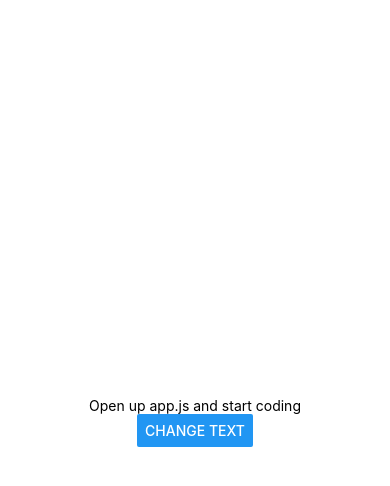
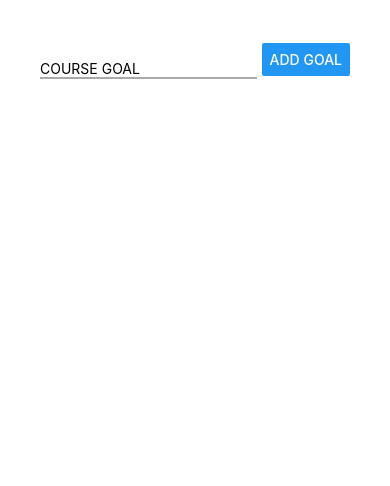
Before and after one commit to ris3abh/react_app1, a React Native app: screen / in a window 390 px wide. Shown: the top 486 px of the page. Built offline with nearby package versions, Linux system fonts and the light colour scheme.

Commit message:
goal setter app p1

```diff
--- a/App.js
+++ b/App.js
@@ -1,14 +1,44 @@
 import { StatusBar } from 'expo-status-bar';
 import React ,{useState} from 'react';
-import { StyleSheet, Text, View ,Button} from 'react-native';
+import { StyleSheet, Text, View ,Button ,TextInput ,FlatList} from 'react-native';
+import GoalItem from './components/GoalItem';
+export default function App() {
 
-export default function App() {
-  const[outputText,setOutputText] = useState('Open up app.js and start coding')
+  const [enteredGoal ,setEnteredGoal] =useState('')
+  const [courseGoals ,setCourseGoals] =useState([]);
+
+  const goalInputHandler = (enteredText) =>{
+    setEnteredGoal(enteredText);
+  };
+
+  const addGoalHandler = () =>{
+    setCourseGoals(currentGoals => [...courseGoals,
+      {id: Math.random().toString(), value: enteredGoal
+    }]);
+  };
+
   return (
     <View style={styles.container}>
-      <Text>{outputText}</Text>
       <StatusBar style="auto" />
-      <Button title="change text" onPress={() => setOutputText('the text changed!')}/>
+      <View style= {styles.fieldOne} >
+        <TextInput
+          placeholder="COURSE GOAL"
+          style={styles.goalField}
+          onChangeText={goalInputHandler}
+          value={enteredGoal}
+        />
+        <Button
+          title="Add Goal"
+          style={styles.buttonField}
+          onPress={addGoalHandler}
+        />
+      </View>
+      <FlatList
+        data={courseGoals}
+        keyExtractor={(item ,index) => item.id}
+        renderItem={itemData =>
+          <GoalItem title={itemData.item.value}/>
+        }/>
     </View>
   );
 }
@@ -17,7 +47,26 @@ const styles = StyleSheet.create({
   container: {
     flex: 1,
     backgroundColor: '#fff',
-    alignItems: 'center',
-    justifyContent: 'center',
+    padding: 40,
+  },
+  fieldOne:{
+    flexDirection:'row' ,
+    justifyContent:"space-between",
+    alignItems:"center"
+  },
+  goalField:{
+    width: '70%',
+    borderBottomColor: 'darkgrey' ,
+    borderBottomWidth: 2 ,
+    paddingTop:20,
+  },
+  buttonField:{
+    borderRadius: 40,
+  },
+  goalList:{
+    marginTop:20,
+    padding:10,
+    backgroundColor: 'lightblue',
+    borderRadius: 10
   },
 });
--- /dev/null
+++ b/components/GoalItem.js
@@ -0,0 +1,22 @@
+import React ,{useState} from 'react';
+import { StyleSheet, Text, View ,FlatList} from 'react-native';
+
+const GoalItem = props => {
+	return(
+		<View style={styles.goalList}>
+        	<Text>{props.title}</Text>
+      	</View>
+	);
+};
+
+const styles = StyleSheet.create({
+  goalList:{
+    marginTop:20,
+    padding:10,
+    backgroundColor: 'lightblue',
+    borderRadius: 10
+  },
+});
+
+
+export default GoalItem;
```
Also changed, not shown: components/GoalInput.js (added, +9 -0 lines).
